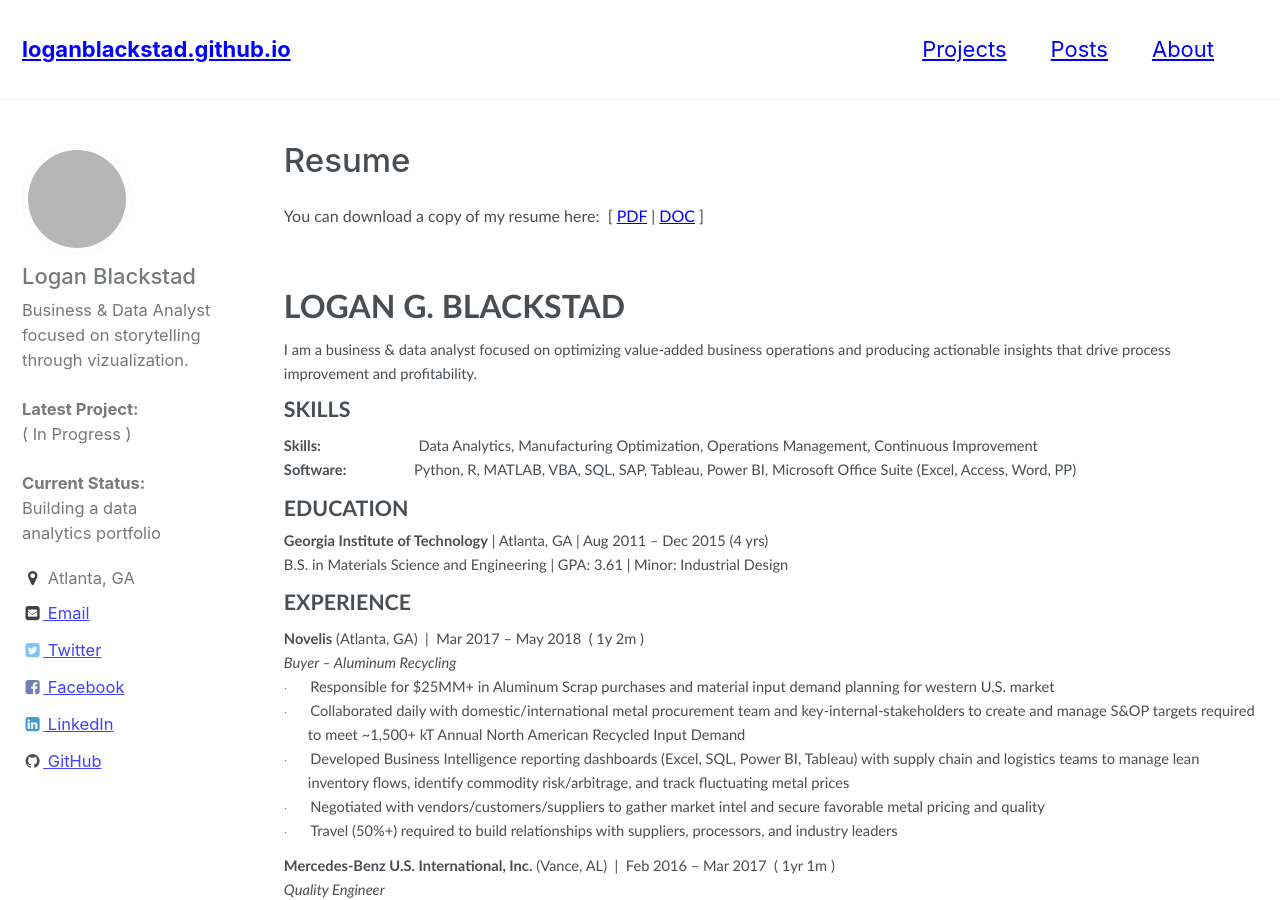
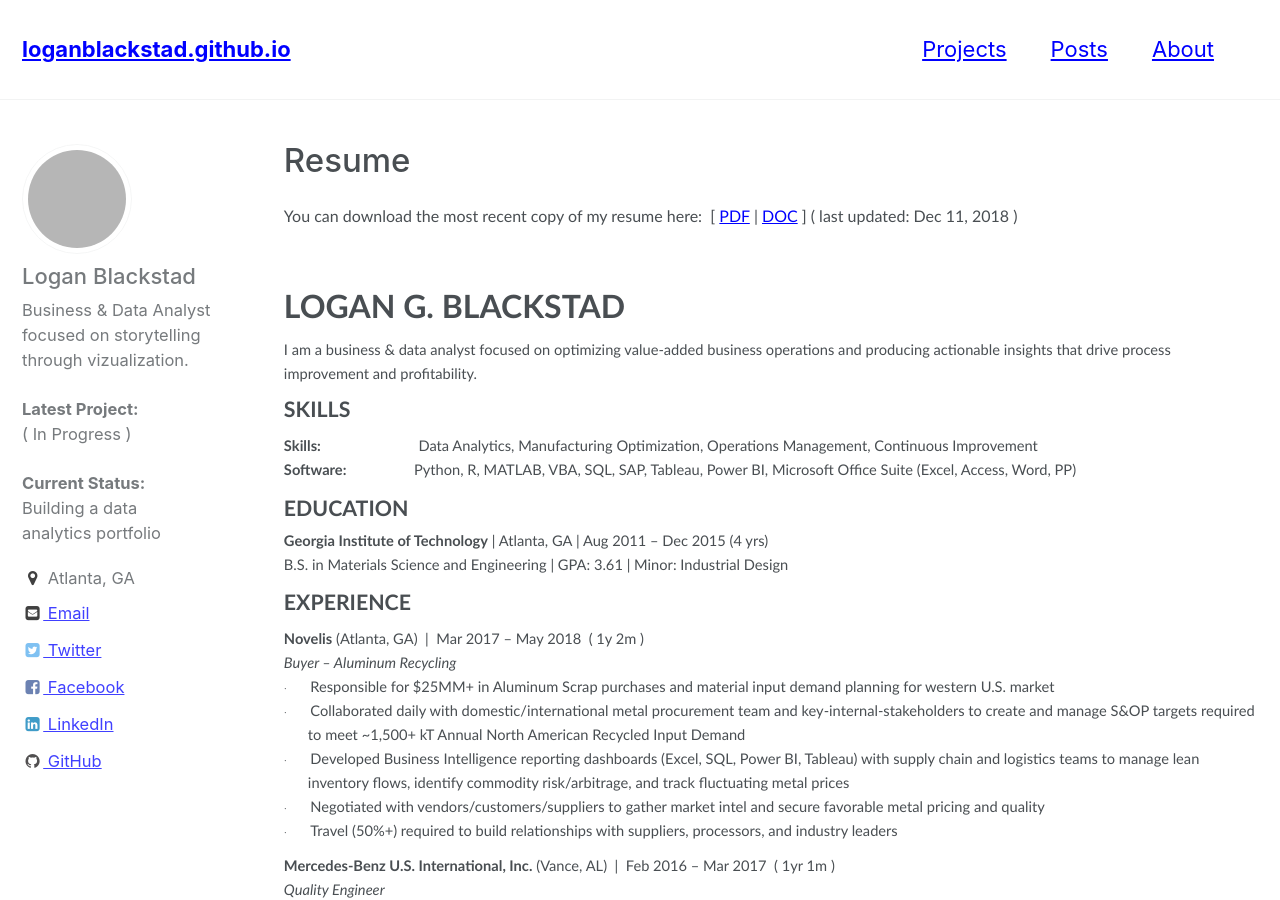
Before and after one commit to loganblackstad/loganblackstad.github.io, a Jekyll site: the page built from _pages/about-me.html, in a window 1280 px wide and 900 px high. Built offline with Jekyll 4.4.1, drawn with Linux system fonts in a browser that asks for light colours; grey boxes are pictures that could not be loaded.

Commit message:
last updated to resume page

```diff
--- a/_pages/about-me.html
+++ b/_pages/about-me.html
@@ -1007,12 +1007,12 @@ ul
 <p class=MsoNormal style='tab-stops:1.0in 265.5pt right 549.0pt'><span
 lang=PT-BR style='mso-bidi-font-size:11.0pt;font-family:"Calibri",sans-serif;
 mso-bidi-font-family:"Times New Roman";mso-bidi-theme-font:minor-latin;
-mso-ansi-language:PT-BR'>You can download a copy of my resume here:<span
+mso-ansi-language:PT-BR'>You can download the most recent copy of my resume here:<span
 style='mso-spacerun:yes'>  </span>[ <a
 href="/loganblackstad.github.io/assets/Resume%20-%20Logan%20Blackstad.pdf">PDF</a>
 | <a
 href="/loganblackstad.github.io/assets/Resume%20-%20Logan%20Blackstad.docx">DOC</a>
- ]</span><b
+ ]  ( last updated:  Dec 11, 2018 )</span><b
 style='mso-bidi-font-weight:normal'><span lang=PT-BR style='font-size:24.0pt;
 mso-bidi-font-size:11.0pt;font-family:"Calibri",sans-serif;mso-bidi-font-family:
 "Times New Roman";mso-bidi-theme-font:minor-latin;mso-ansi-language:PT-BR'> <o:p></o:p></span></b></p>
```
